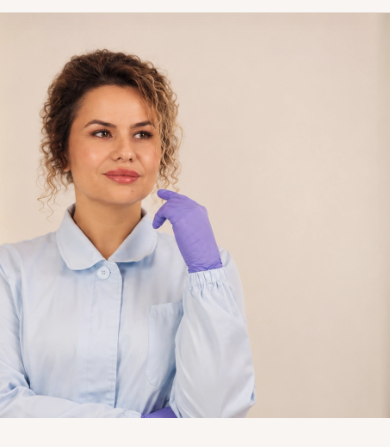
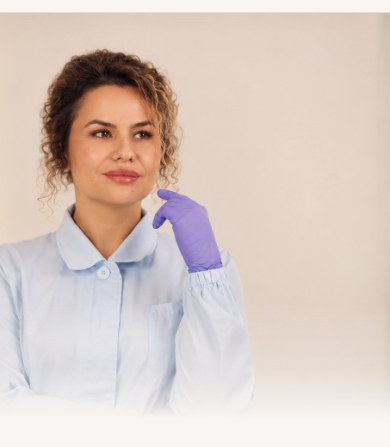
Before and after one commit to umidgaipov/ms-adel-site, a plain HTML site: page index.html in a window 390 px wide. Shown: the part 63-510 px from the top of the page. Drawn offline with Linux system fonts and the light colour scheme.

Commit message:
feat(hero): add smooth feathered transition between left photo and right background

```diff
--- a/css/styles.css
+++ b/css/styles.css
@@ -758,6 +758,8 @@ p:last-child {
     padding: 0;
     line-height: 0;
     flex-shrink: 0;
+    mask-image: linear-gradient(to right, black 0%, black 70%, rgba(0, 0, 0, 0.6) 85%, transparent 100%);
+    -webkit-mask-image: linear-gradient(to right, black 0%, black 70%, rgba(0, 0, 0, 0.6) 85%, transparent 100%);
 }
 
 .hero-media img {
@@ -1739,6 +1741,8 @@ p:last-child {
         min-height: 0;
         height: 52vh;
         max-height: 460px;
+        mask-image: linear-gradient(to bottom, black 0%, black 72%, rgba(0, 0, 0, 0.6) 88%, transparent 100%);
+        -webkit-mask-image: linear-gradient(to bottom, black 0%, black 72%, rgba(0, 0, 0, 0.6) 88%, transparent 100%);
     }
 
     .hero-copy {
```
